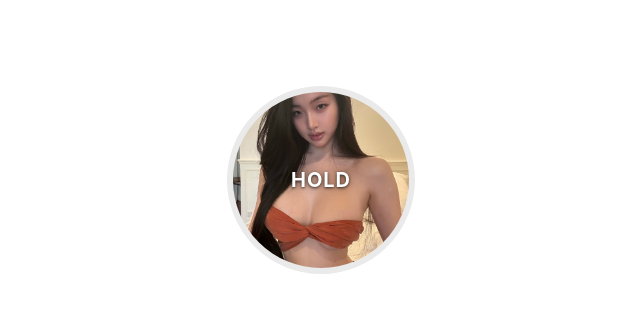
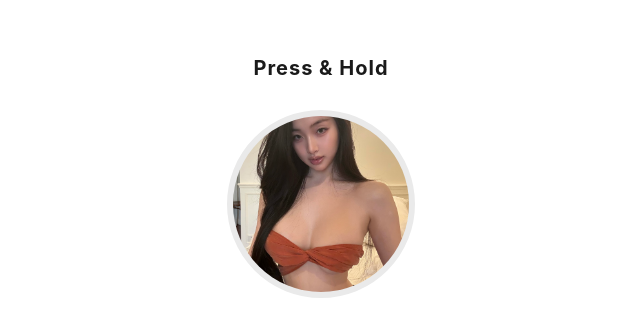
Before and after one commit to jying2830-cmd/mylink, a plain HTML site: page index.html in a window 1280 px wide. Shown: the part 220-556 px from the top of the page, without its empty margins (319-959 px from the left). Drawn offline with Linux system fonts and the light colour scheme.

Commit message:
Update index.html

```diff
--- a/index.html
+++ b/index.html
@@ -13,6 +13,20 @@
     -webkit-touch-callout: none;
     -webkit-user-select: none;
     user-select: none;
+  }
+  .page-wrap {
+    display: flex;
+    flex-direction: column;
+    align-items: center;
+    justify-content: center;
+    gap: 24px;
+  }
+  .above-text {
+    color: #1A1A1A;
+    font-family: -apple-system, sans-serif;
+    font-weight: 700;
+    font-size: 20px;
+    letter-spacing: 1px;
   }
   .btn-wrap {
     position: relative;
@@ -37,29 +51,21 @@
     background-image: url('https://jying2830-cmd.github.io/mylink/IMG_1513.jpeg');
     background-size: cover;
     background-position: center;
-    display: flex; align-items: center; justify-content: center;
     cursor: pointer;
     -webkit-tap-highlight-color: transparent;
-  }
-  .hold-text {
-    color: #FFFFFF;
-    font-family: -apple-system, sans-serif;
-    font-weight: 700;
-    font-size: 20px;
-    letter-spacing: 1px;
-    text-shadow: 0 1px 3px rgba(0,0,0,0.7), 0 0 8px rgba(0,0,0,0.5);
   }
 </style>
 </head>
 <body>
 
-<div class="btn-wrap" id="btnWrap">
-  <svg width="200" height="200">
-    <circle class="bg-ring" cx="100" cy="100" r="90"></circle>
-    <circle class="progress-ring" id="progressRing" cx="100" cy="100" r="90"></circle>
-  </svg>
-  <div class="photo-btn" id="photoBtn">
-    <span class="hold-text">HOLD</span>
+<div class="page-wrap">
+  <div class="above-text">Press & Hold</div>
+  <div class="btn-wrap" id="btnWrap">
+    <svg width="200" height="200">
+      <circle class="bg-ring" cx="100" cy="100" r="90"></circle>
+      <circle class="progress-ring" id="progressRing" cx="100" cy="100" r="90"></circle>
+    </svg>
+    <div class="photo-btn" id="photoBtn"></div>
   </div>
 </div>
 
@@ -69,7 +75,6 @@
   const HOLD_MS = 1200;
   const CIRCUMFERENCE = 565.48;
   const ring = document.getElementById('progressRing');
-  const btn = document.getElementById('photoBtn');
   const wrap = document.getElementById('btnWrap');
 
   let holdTimer = null;
```
